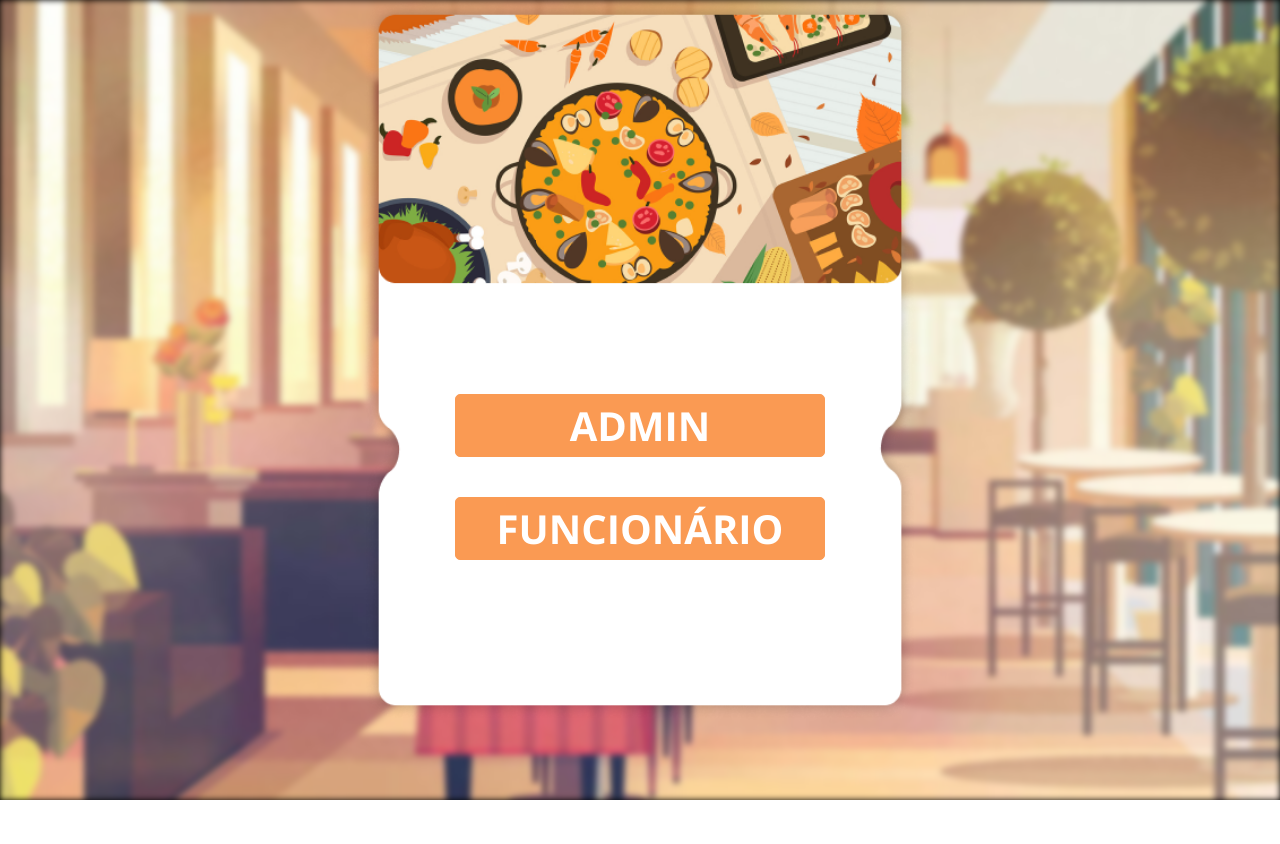
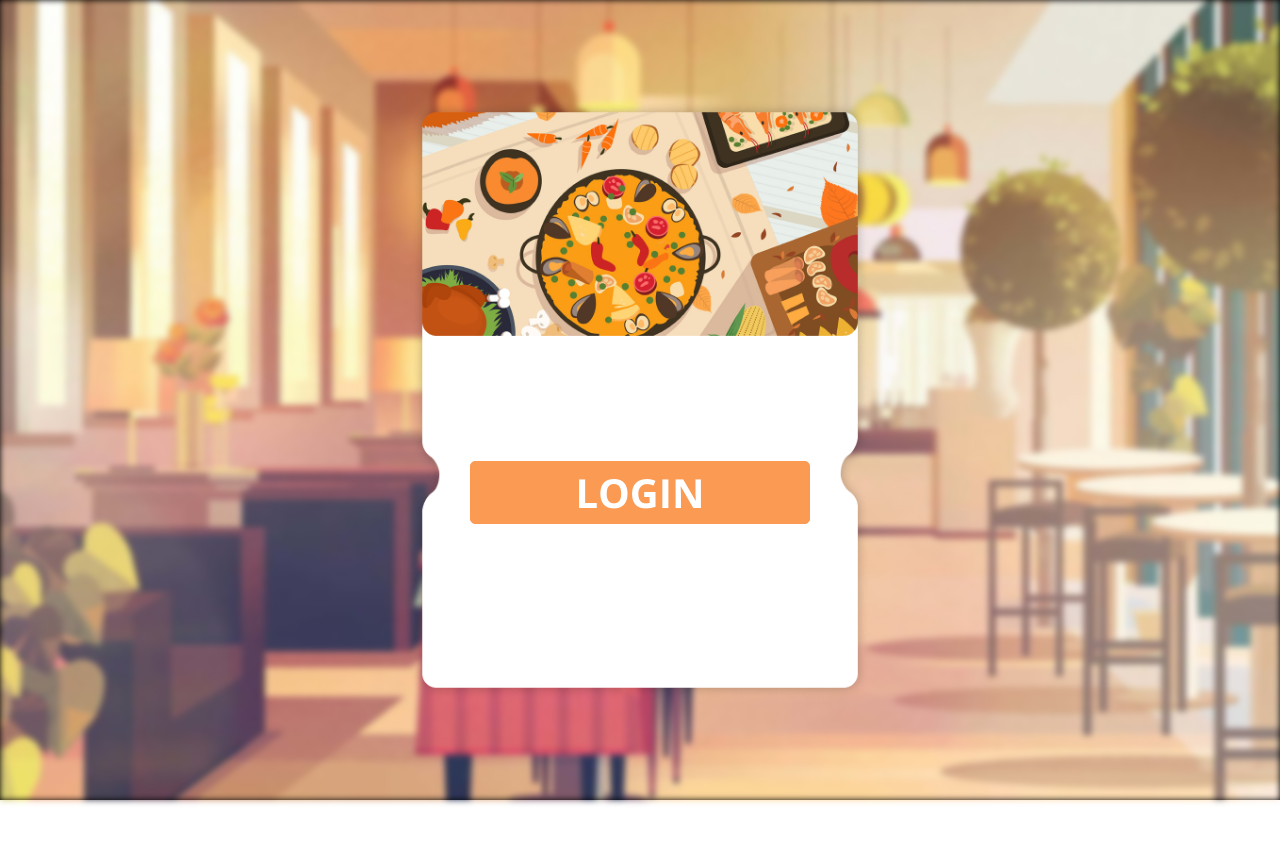
Before and after one commit to felipekaua/oficina-de-integracao, a React (Create React App) app: page / in a window 1280 px wide. Shown: the top 844 px of the page. Before the commit the page ends 800 px from the top, so only its background shows below. Built offline with nearby package versions, Linux system fonts and the light colour scheme; a web font is replaced by a local one.

Commit message:
ajuste home

```diff
--- a/src/App/Pages/Home/index.js
+++ b/src/App/Pages/Home/index.js
@@ -21,8 +21,7 @@ const Home = () => {
         <div className="login">
           <img src={container} alt="container" />
           <div>
-            <button onClick={navigateToLoginClient}>ADMIN</button>
-            <button onClick={navigateToLoginShop}>FUNCIONÁRIO</button>
+            <button onClick={navigateToLoginShop}>LOGIN</button>
           </div>
         </div>
       </>
--- a/src/App/Pages/Home/styles.scss
+++ b/src/App/Pages/Home/styles.scss
@@ -15,8 +15,7 @@
     filter: blur(3px);
 }
 .login{
-    width: fit-content;
-    height: 90%;
+    height: 100%;
     left: 0;
     right: 0;
     margin-left: auto;
@@ -26,17 +25,16 @@
     display: flex;
     flex-direction: column;
     align-items: center;
+    justify-content: center;
 
     img{
-        height: 100%;
+        height: 75%;
         position: relative;
     }
 
     div{
-        top: 38%;
-        bottom: 0;
-        margin-top: auto;
-        margin-bottom: auto;
+        top: 14%;
+        height: 100%;
         justify-content: center;
         display: flex;
         flex-direction: column;
@@ -44,7 +42,7 @@
     }
 
     button{
-        width: 370px;
+        width: 340px;
         height: 63px;
         margin-bottom: 40px;
         background-color: var(--orange);
```
